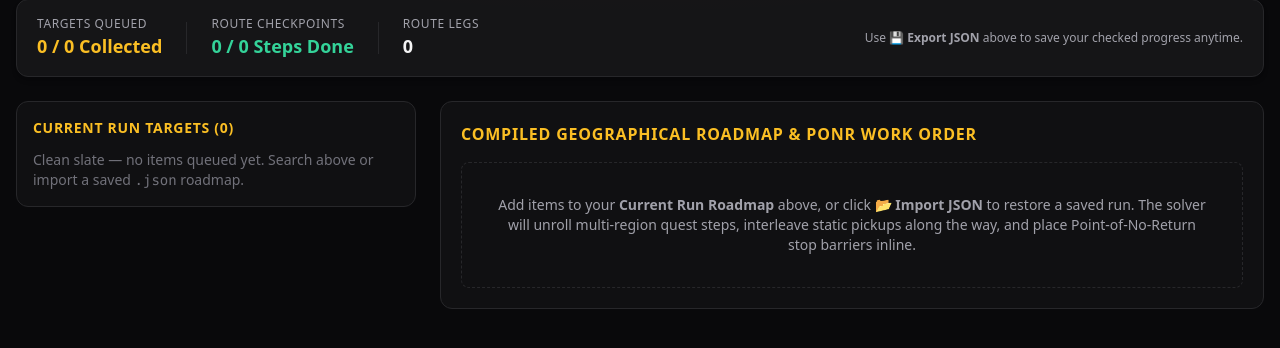
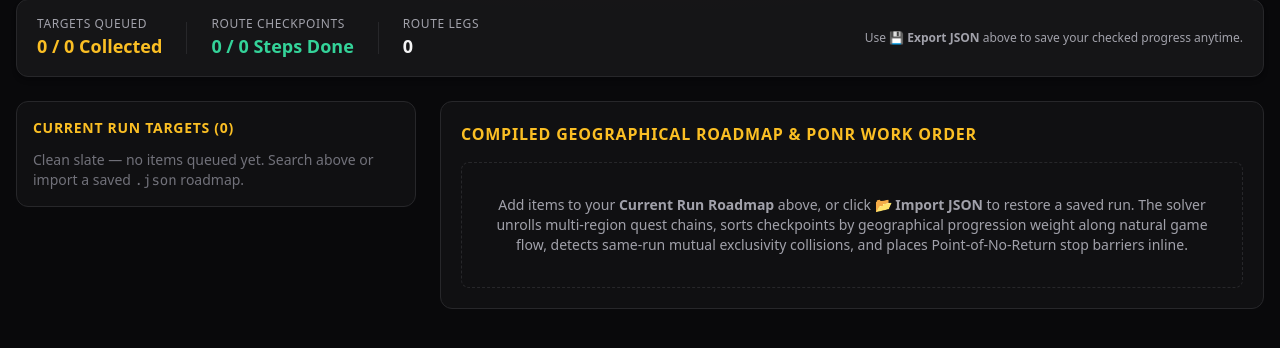
Before and after one commit to mortalezz/er-roadmap, a FastAPI app: page / in a window 1280 px wide. Shown: the part 254-602 px from the top of the page. Run offline with FastAPI, Linux system fonts and the light colour scheme; some libraries are stand-ins or nearby versions.

Commit message:
Document geographical progression weight spine and same-run collision detection

```diff
--- a/templates/partials/workspace.html
+++ b/templates/partials/workspace.html
@@ -143,7 +143,7 @@
 
       {% if not epochs %}
       <div class="rounded-lg border border-dashed border-zinc-800 p-8 text-center text-sm text-zinc-400">
-        Add items to your <strong>Current Run Roadmap</strong> above, or click <strong>📂 Import JSON</strong> to restore a saved run. The solver will unroll multi-region quest steps, interleave static pickups along the way, and place Point-of-No-Return stop barriers inline.
+        Add items to your <strong>Current Run Roadmap</strong> above, or click <strong>📂 Import JSON</strong> to restore a saved run. The solver unrolls multi-region quest chains, sorts checkpoints by geographical progression weight along natural game flow, detects same-run mutual exclusivity collisions, and places Point-of-No-Return stop barriers inline.
       </div>
       {% else %}
       <div class="space-y-6">
```
Also changed, not shown: README.md.
